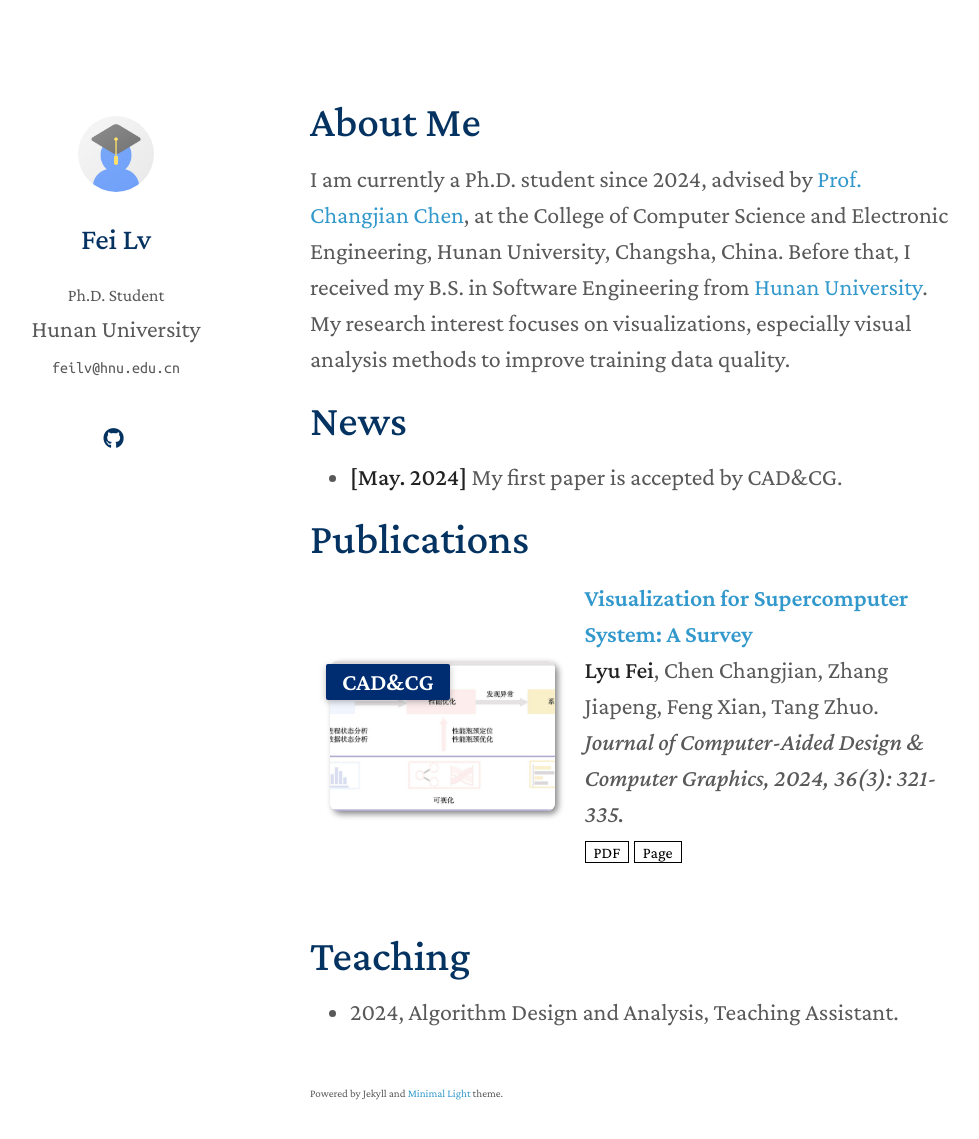
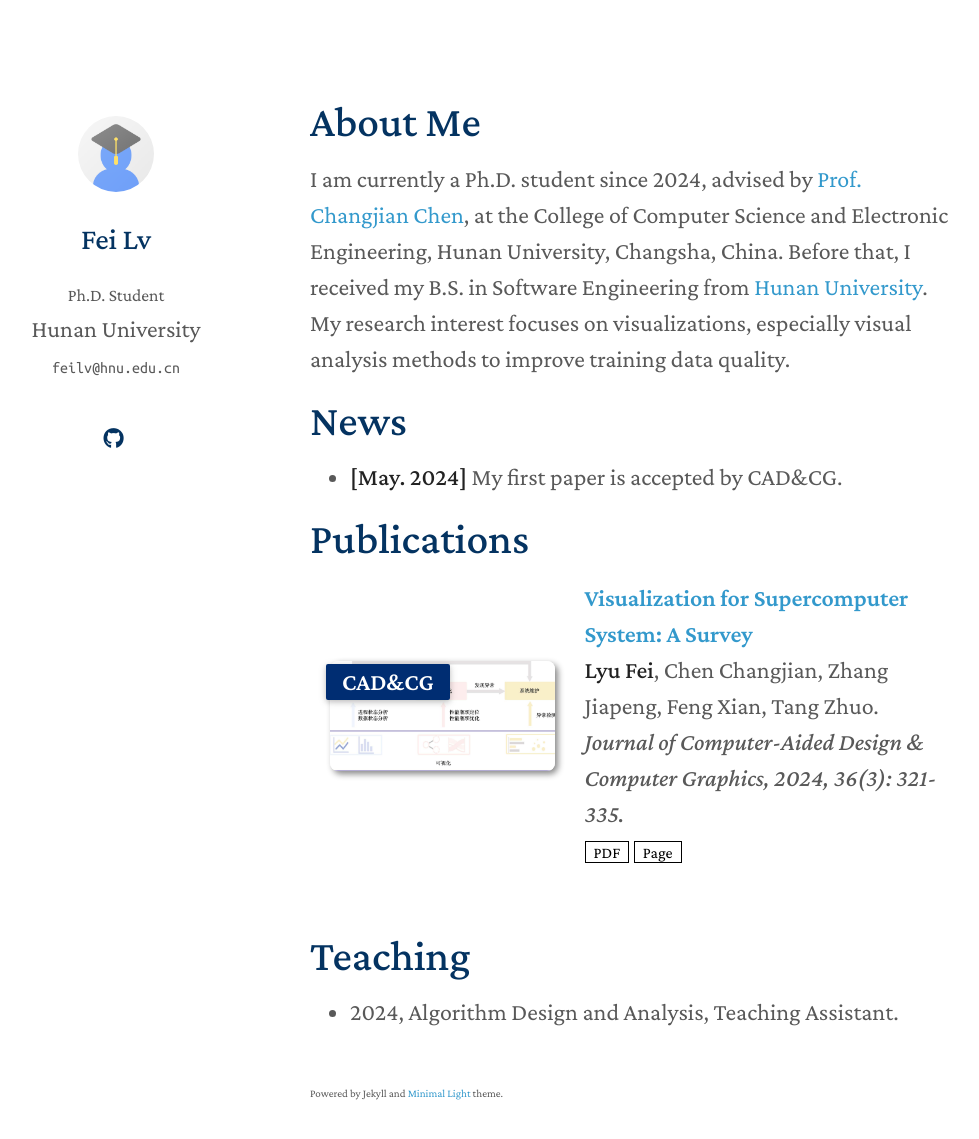
Before and after one commit to feilvvl/feilvvl.github.io, a Jekyll site: the page built from index.md, in a window 1280 px wide and 1177 px high. Shown: the top 1139 px of the window, without its empty margins (160-1139 px from the left). Built offline with Jekyll 4.4.1, drawn with Linux system fonts in a browser that asks for light colours; a style sheet for code colours, icons or effects is not loaded; our own code applies the rules of GitHub Pages for plain Markdown files.

Commit message:
Update publications.md

```diff
--- a/_includes/publications.md
+++ b/_includes/publications.md
@@ -9,7 +9,7 @@
 <div class="pub-row">
   <div class="col-sm-3 abbr" style="position: relative; padding-right: 15px; padding-left: 15px;">
     {% if link.image %}
-    <img src="{{ link.image }}" class="teaser img-fluid z-depth-1" style="width: 400px; height: 150px;">
+    <img src="{{ link.image }}" class="teaser img-fluid z-depth-1" style="width: 400px; height: 110px;">
     {% if link.conference_short %}
     <abbr class="badge">{{ link.conference_short }}</abbr>
     {% endif %}
```
